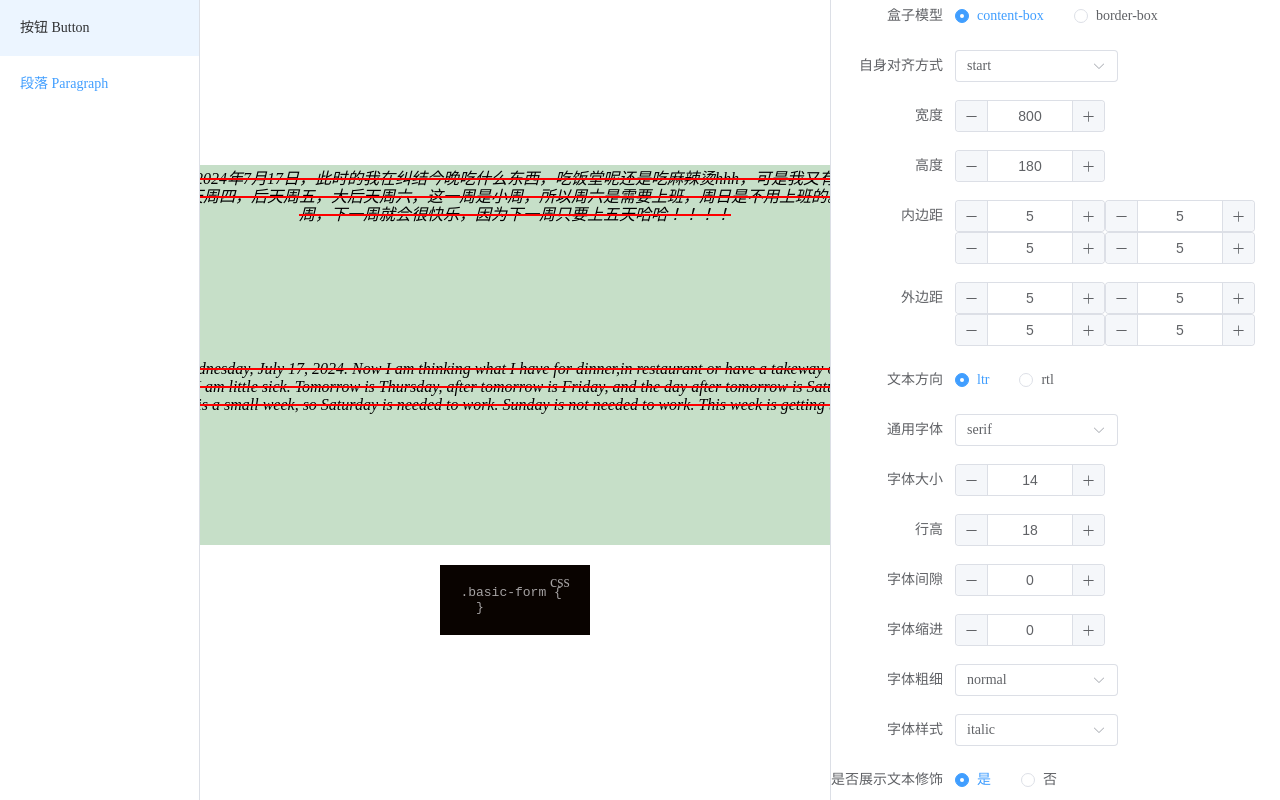
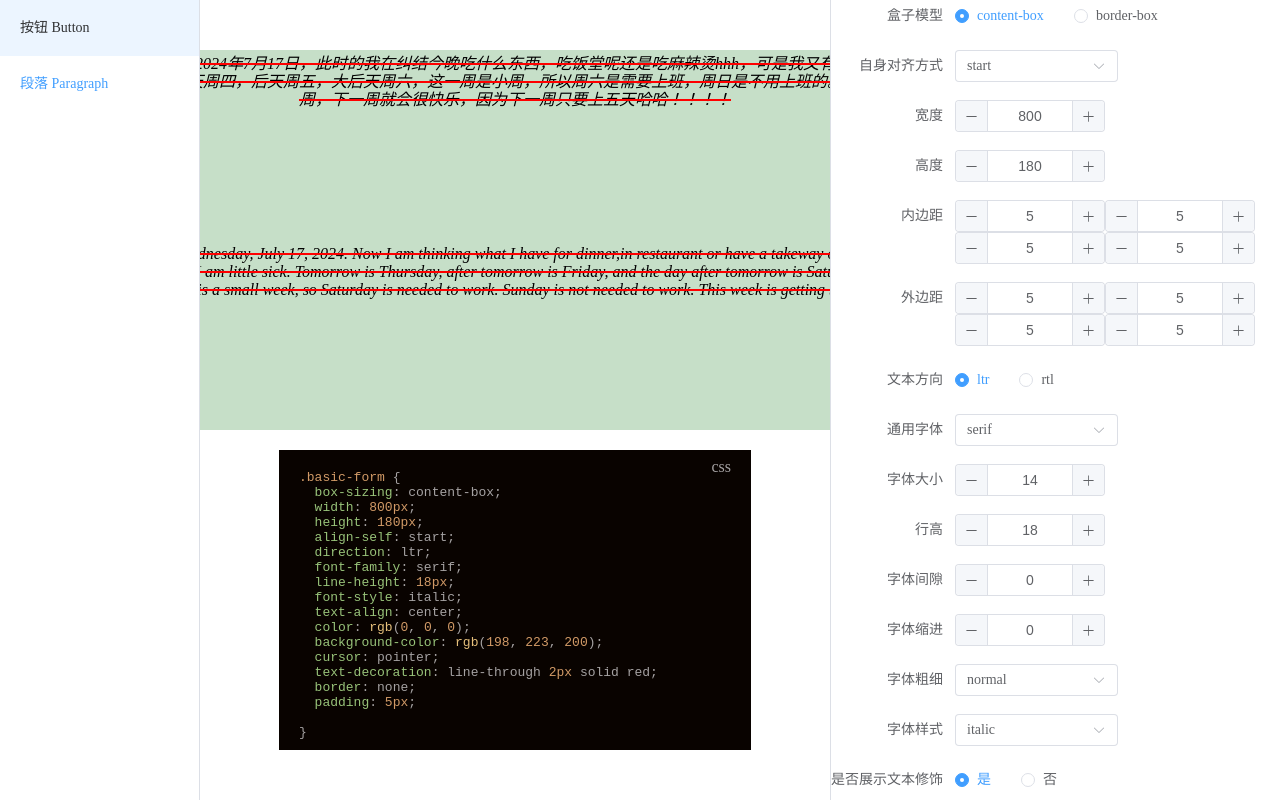
Before and after one commit to kaijia323/form-basic-styles, a Vue app: page /paragraph in a window 1280 px wide. Built offline with nearby package versions, Linux system fonts and the light colour scheme.

Commit message:
fix: 修复高度 添加basic-form“

```diff
--- a/components.d.ts
+++ b/components.d.ts
@@ -12,7 +12,6 @@ declare module 'vue' {
     CzForm: typeof import('./src/components/czForm/czForm.vue')['default']
     CzInputNumber: typeof import('./src/components/CzInputNumber/index.vue')['default']
     ElAside: typeof import('element-plus/es')['ElAside']
-    ElButton: typeof import('element-plus/es')['ElButton']
     ElCheckbox: typeof import('element-plus/es')['ElCheckbox']
     ElColorPicker: typeof import('element-plus/es')['ElColorPicker']
     ElForm: typeof import('element-plus/es')['ElForm']
--- a/src/components/CodeDisplay/codeDisplay.vue
+++ b/src/components/CodeDisplay/codeDisplay.vue
@@ -42,7 +42,7 @@ const getHighlightCode = computed(() => {
 const getStyleContent = () => {
   nextTick(() => {
     const ele = document.querySelector(".basic-form") as HTMLElement;
-    styles.value = ele.style.cssText;
+    styles.value = ele?.style.cssText;
   });
 };
 
--- a/src/components/CodeDisplay/index.scss
+++ b/src/components/CodeDisplay/index.scss
@@ -2,6 +2,7 @@
   position: relative;
   background: #090300;
   padding: 20px;
+  width: 80%;
   max-height: 300px;
   overflow: auto;
   // .operation {
--- a/src/views/paragraph/index.scss
+++ b/src/views/paragraph/index.scss
@@ -1,5 +1,5 @@
-// .paragraph-style-container {
-//   .p-item {
-//     // flex: 1;
-//   }
-// }
+.paragraph-style-container {
+  .p-item {
+    flex: 1;
+  }
+}
--- a/src/views/paragraph/index.vue
+++ b/src/views/paragraph/index.vue
@@ -1,6 +1,6 @@
 <template>
   <div class="paragraph-style-container">
-    <p ref="paragraphRef" class="p-item" :style="styles">
+    <p ref="paragraphRef" class="p-item basic-form" :style="styles">
       今天周三，2024年7月17日，此时的我在纠结今晚吃什么东西，吃饭堂呢还是吃麻辣烫hhh，可是我又有点鼻塞塞呜呜呜。明天周四，后天周五，大后天周六，这一周是小周，所以周六是需要上班，周日是不用上班的。熬过这一周，下一周就会很快乐，因为下一周只要上五天哈哈！！！！
     </p>
     <p class="p-item" :style="styles">
```
Also changed, not shown: 1 other file (tests, documents, lock files or other folders).
